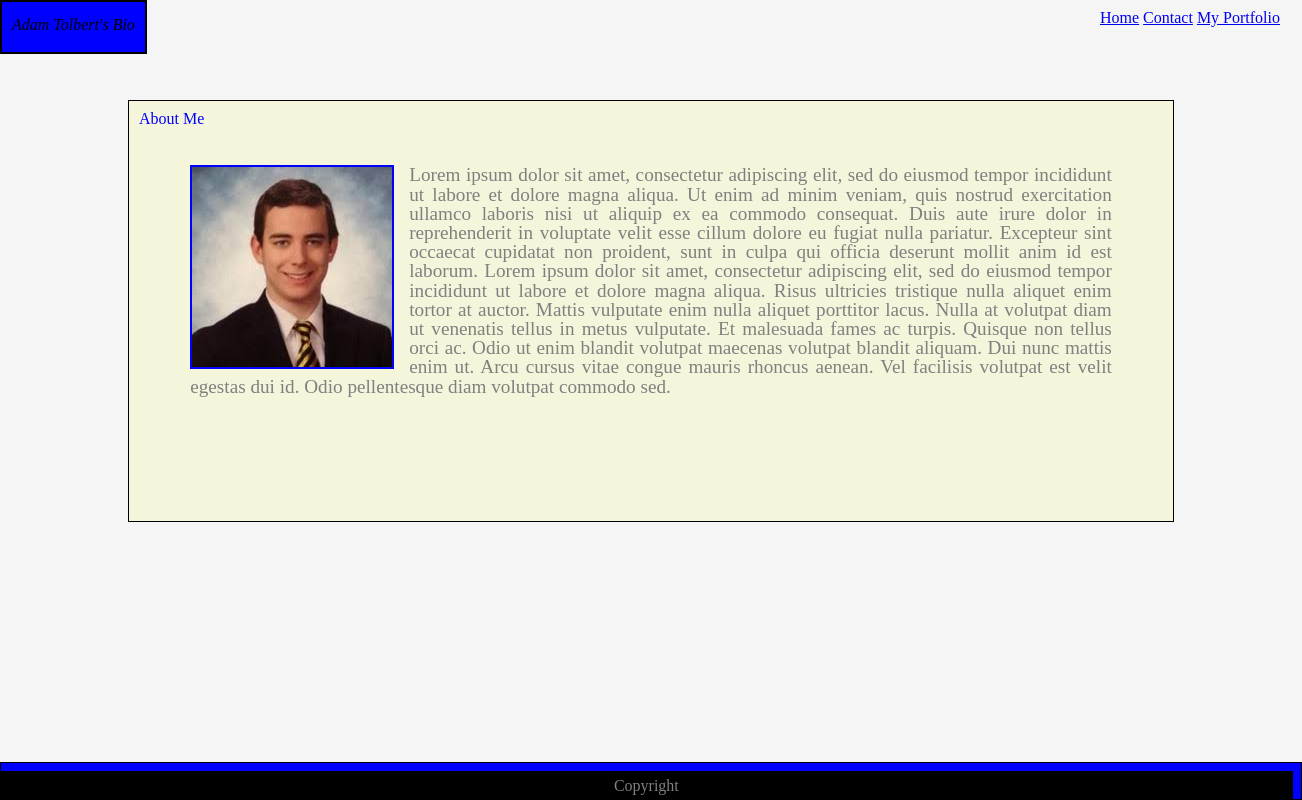
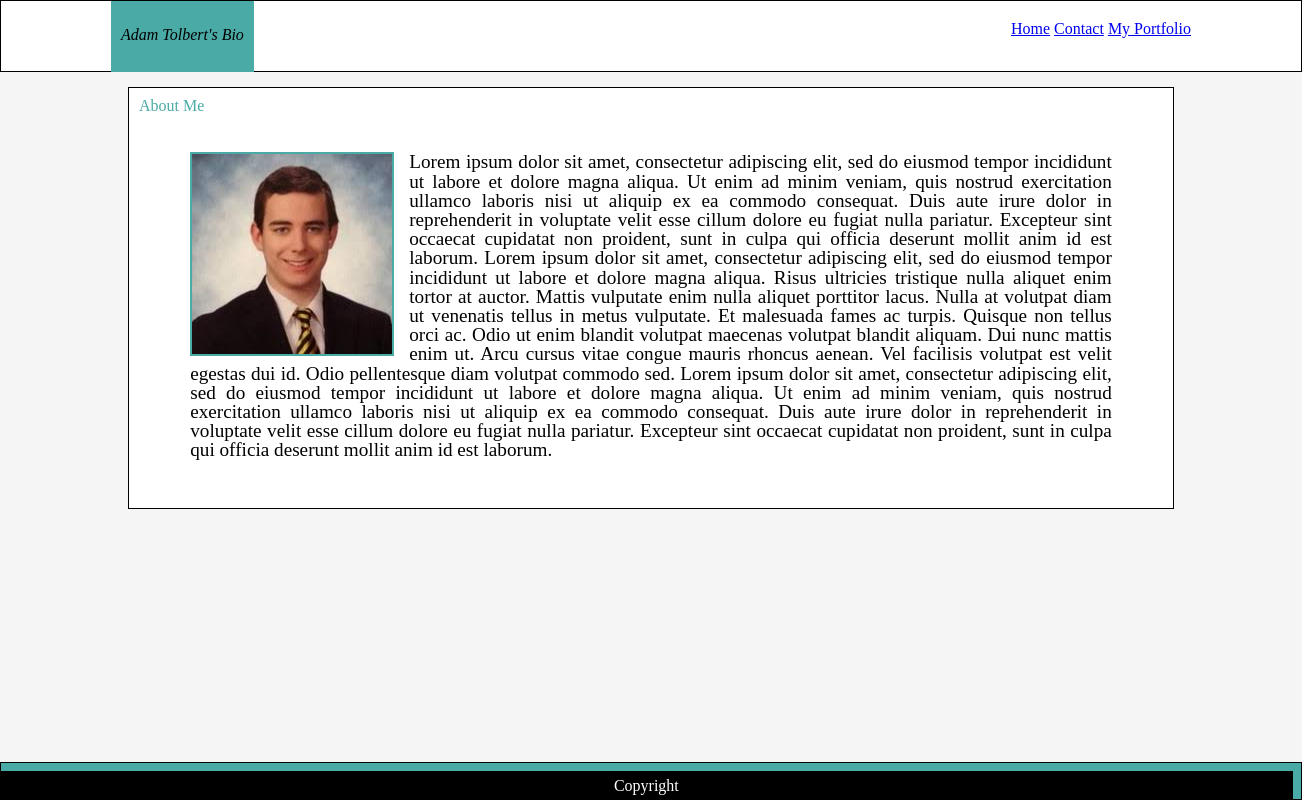
Before and after one commit to aotolbert/basic-portfolio, a plain HTML site: page index.html in a window 1280 px wide. Shown: the whole page, 1302 px wide, since content can reach past the window. Drawn offline with Linux system fonts and the light colour scheme.

Commit message:
in class changes

```diff
--- a/assets/css/style.css
+++ b/assets/css/style.css
@@ -12,10 +12,8 @@ z-index: 10;
 
 h2 {
     text-align: left;
-    color: blue;
-    font-size: 10px;
-
-}
+    color: #4aaaa5;
+ }
 
 body {
     background-color: whitesmoke;
@@ -26,9 +24,9 @@ body {
 
 .boxed {
     border: 1px solid black;
-    background-color: beige;
+    background-color: white;
     text-align: center;
-    color: grey;
+    color: black;
     padding: 10px;
     position: relative;
 }
@@ -37,7 +35,7 @@ body {
     position: absolute;
     width: 80%;
     padding-top: 10px;
-    margin-top: 100px;
+    margin-top: 15px;
     margin-left: 10%;
     height: 400px;
 }
@@ -46,9 +44,10 @@ body {
     position: fixed;
     width: 100%;
     bottom: 0px;
-    background-color: blue;
+    background-color: #4aaaa5;
     margin-left: auto;
     margin-right: auto;
+
 
 
 }
@@ -60,6 +59,7 @@ body {
     padding: 4pt;
     background-color: black;
     z-index: 5;
+    color: white;
 }
 
 .position4 {
@@ -78,7 +78,7 @@ body {
 .profile {
     position: relative;
     margin-right: 15px;
-    border: 2px solid blue;
+    border: 2px solid #4aaaa5;
 
 }
 
@@ -91,19 +91,22 @@ body {
 .links {
     padding-left: 10px;
     padding-top: 10px;
+    margin-right: 100px;
 }
 
 .header {
-    text-align: left;
-    vertical-align: middle;
-    position: fixed;
-    background-color: blue;
-    height: 35px;
+    /* text-align: left; */
+    /* vertical-align: middle; */
+    position: absolute;
+    background-color: #4aaaa5;
+    height: 45px;
     padding-left: 10px;
     padding-right: 10px;
-    padding-top: 15px;
+    padding-top: 26px;
     font-style: oblique;
-    border: 2px solid black;
+    /* border: 2px solid black; */
+    margin-left: 100px;
+    top: 0px;
 }
 
 .position5 {
--- a/index.html
+++ b/index.html
@@ -9,7 +9,7 @@
     <title>Main Page</title>
 </head>
 <body>
-    <h1>
+    <h1 class="boxed">
         <p class="header">Adam Tolbert's Bio</p>
         <div align="right" class="links">
             <a href="index.html"> Home</a>
@@ -24,6 +24,7 @@
             align="left" class="profile">
             Lorem ipsum dolor sit amet, consectetur adipiscing elit, sed do eiusmod tempor incididunt ut labore et dolore magna aliqua. Ut enim ad minim veniam, quis nostrud exercitation ullamco laboris nisi ut aliquip ex ea commodo consequat. Duis aute irure dolor in reprehenderit in voluptate velit esse cillum dolore eu fugiat nulla pariatur. Excepteur sint occaecat cupidatat non proident, sunt in culpa qui officia deserunt mollit anim id est laborum.
             Lorem ipsum dolor sit amet, consectetur adipiscing elit, sed do eiusmod tempor incididunt ut labore et dolore magna aliqua. Risus ultricies tristique nulla aliquet enim tortor at auctor. Mattis vulputate enim nulla aliquet porttitor lacus. Nulla at volutpat diam ut venenatis tellus in metus vulputate. Et malesuada fames ac turpis. Quisque non tellus orci ac. Odio ut enim blandit volutpat maecenas volutpat blandit aliquam. Dui nunc mattis enim ut. Arcu cursus vitae congue mauris rhoncus aenean. Vel facilisis volutpat est velit egestas dui id. Odio pellentesque diam volutpat commodo sed.
+            Lorem ipsum dolor sit amet, consectetur adipiscing elit, sed do eiusmod tempor incididunt ut labore et dolore magna aliqua. Ut enim ad minim veniam, quis nostrud exercitation ullamco laboris nisi ut aliquip ex ea commodo consequat. Duis aute irure dolor in reprehenderit in voluptate velit esse cillum dolore eu fugiat nulla pariatur. Excepteur sint occaecat cupidatat non proident, sunt in culpa qui officia deserunt mollit anim id est laborum.
 
 
         </div>
```
